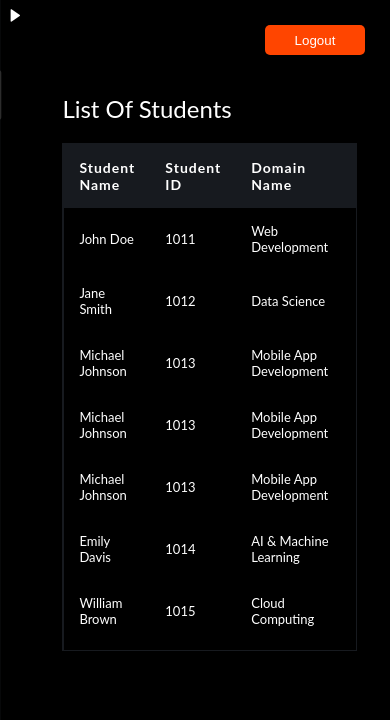
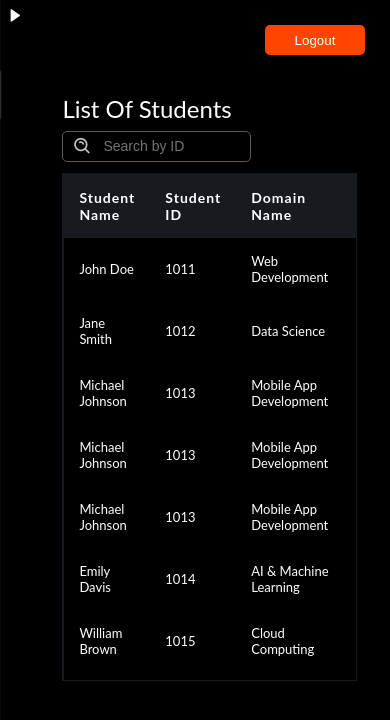
Before and after one commit to sanuanfan/Result-Management-System, a React (Vite) app in the folder frontend/: page /admin/home in a window 390 px wide. Shown: the top 720 px of the page. Built offline with nearby package versions, Linux system fonts and the light colour scheme; a web font is replaced by a local one.

Commit message:
updated admin dashboard

```diff
--- a/frontend/src/Screens/Admin/AdminDashboard/AdminDashboard.css
+++ b/frontend/src/Screens/Admin/AdminDashboard/AdminDashboard.css
@@ -64,3 +64,20 @@
     left: 16%;
   }
 }
+@media only screen and (max-width:710px) {
+  .main-div  p{
+    margin-bottom: 50px;
+
+  }
+  .search-bar {
+    position: absolute;
+    top:12%;
+    left: 0%;
+
+
+  }
+  .search-bar input{
+    width: 50%;
+  }
+
+}
--- a/frontend/src/Screens/Admin/AdminDashboard/AdminDashboard.jsx
+++ b/frontend/src/Screens/Admin/AdminDashboard/AdminDashboard.jsx
@@ -8,6 +8,10 @@ function AdminDashboard() {
       <NavBar activeSection="dashboard">
         <div className="main-div">
           <p>List Of Students</p>
+          <div className='search-bar'>
+            <input type="text" placeholder='Search by ID' />
+            <i className='bx bx-search-alt' id='search-icon'></i>
+          </div>
           <div className="tab">
             <table className="student-table">
               <thead>
```
